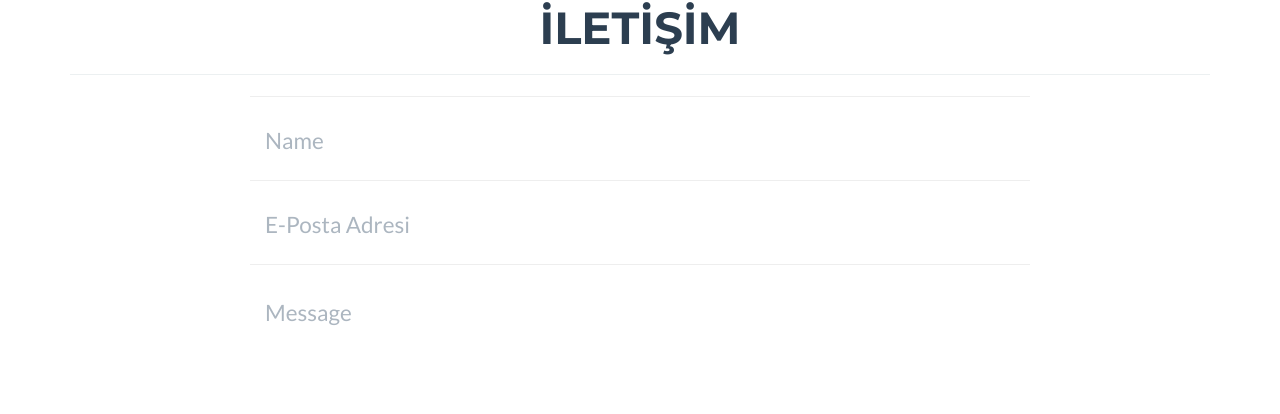
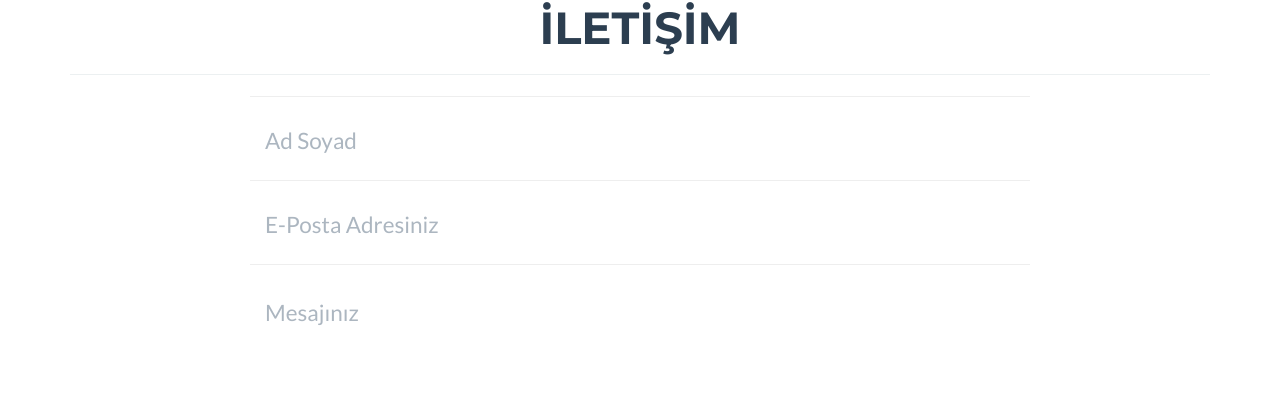
Before and after one commit to yaggy12/yagizkocoglu.github.io, a Jekyll site: the page built from _posts/2014-07-17-project-2.markdown, in a window 1280 px wide and 900 px high, scrolled down 2231 px. Shown: the part 128-542 px from the top of the window. Built offline with Jekyll 4.4.1, drawn with Linux system fonts in a browser that asks for light colours.

Commit message:
Update contact_static.html

```diff
--- a/_includes/contact_static.html
+++ b/_includes/contact_static.html
@@ -12,16 +12,16 @@
         <form action="//formspree.io/f/mayrrkra" method="POST" name="sentMessage" id="contactForm" novalidate>
           <div class="row control-group">
             <div class="form-group col-xs-12 floating-label-form-group controls">
-              <label for="name">Ad Soyad</label>
-              <input type="text" name="name" class="form-control" placeholder="Name" id="name" required
+              <label for="name">Name</label>
+              <input type="text" name="name" class="form-control" placeholder="Ad Soyad" id="name" required
                 data-validation-required-message="Please enter your name.">
               <p class="help-block text-danger"></p>
             </div>
           </div>
           <div class="row control-group">
             <div class="form-group col-xs-12 floating-label-form-group controls">
-              <label for="email">E-posta Adresi</label>
-              <input type="email" name="_replyto" class="form-control" placeholder="E-Posta Adresi" id="email" required
+              <label for="email">Email Adress</label>
+              <input type="email" name="_replyto" class="form-control" placeholder="E-Posta Adresiniz" id="email" required
                 data-validation-required-message="Please enter your email address.">
               <p class="help-block text-danger"></p>
             </div>
@@ -32,8 +32,8 @@
           </div>
           <div class="row control-group">
             <div class="form-group col-xs-12 floating-label-form-group controls">
-              <label for="message">Mesajınız</label>
-              <textarea rows="5" name="message" class="form-control" placeholder="Message" id="message" required
+              <label for="message">Message</label>
+              <textarea rows="5" name="message" class="form-control" placeholder="Mesajınız" id="message" required
                 data-validation-required-message="Please enter a message."></textarea>
               <p class="help-block text-danger"></p>
             </div>
```
